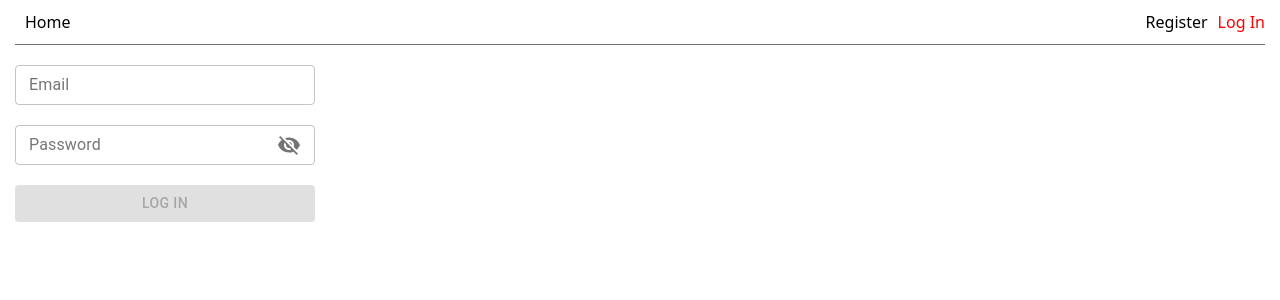
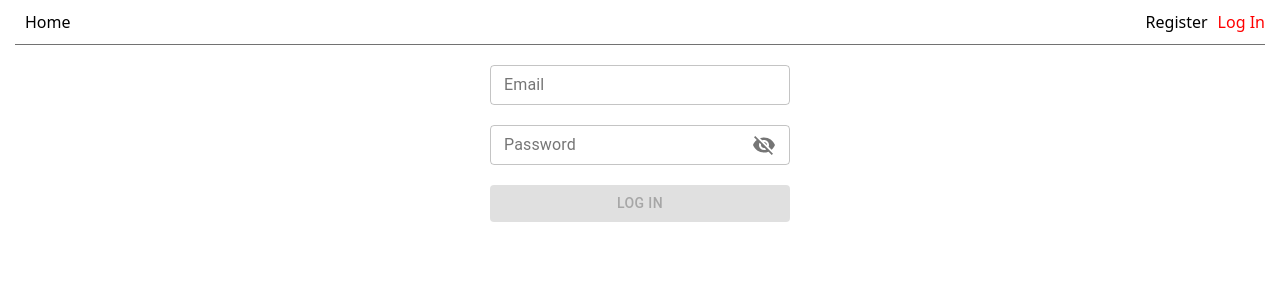
Before and after one commit to Kylory/goit-react-hw-08-phonebook, a React (Create React App) app: page /login in a window 1280 px wide. Shown: the top 300 px of the page. Built offline with nearby package versions, Linux system fonts and the light colour scheme.

Commit message:
finished styles

```diff
--- a/src/components/ContactsList/ContactsList.module.css
+++ b/src/components/ContactsList/ContactsList.module.css
@@ -1,5 +1,7 @@
 .ContactsList {
   padding-top: 20px;
+  margin-right: auto;
+  margin-left: auto;
 }
 
 .ContactsList li:not(:last-child) {
--- a/src/components/LogInView/LogInView.module.css
+++ b/src/components/LogInView/LogInView.module.css
@@ -2,7 +2,10 @@
   display: flex;
   flex-direction: column;
   width: 300px;
+  margin: auto;
   padding-top: 20px;
+  margin-right: auto;
+  margin-left: auto;
 }
 
 .logIn .email {
--- a/src/components/RegisterView/RegisterView.module.css
+++ b/src/components/RegisterView/RegisterView.module.css
@@ -3,6 +3,8 @@
   flex-direction: column;
   width: 300px;
   padding-top: 20px;
+  margin-right: auto;
+  margin-left: auto;
 }
 
 .regForm .name {
```
